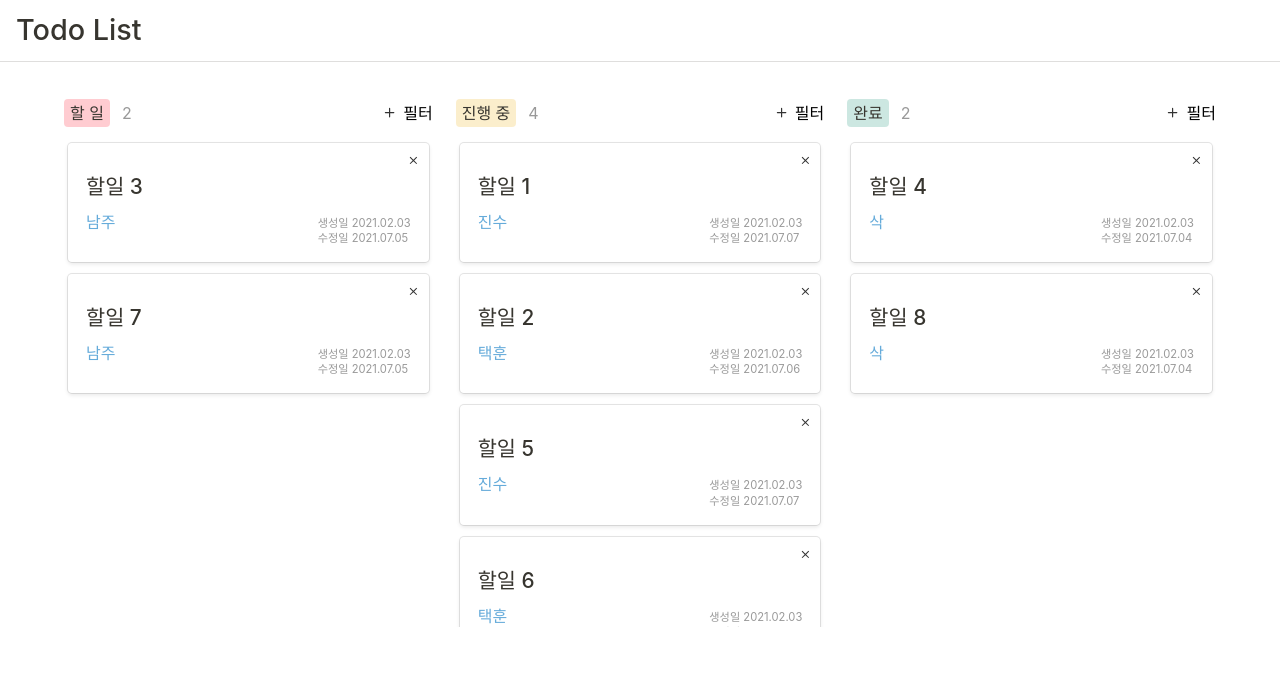
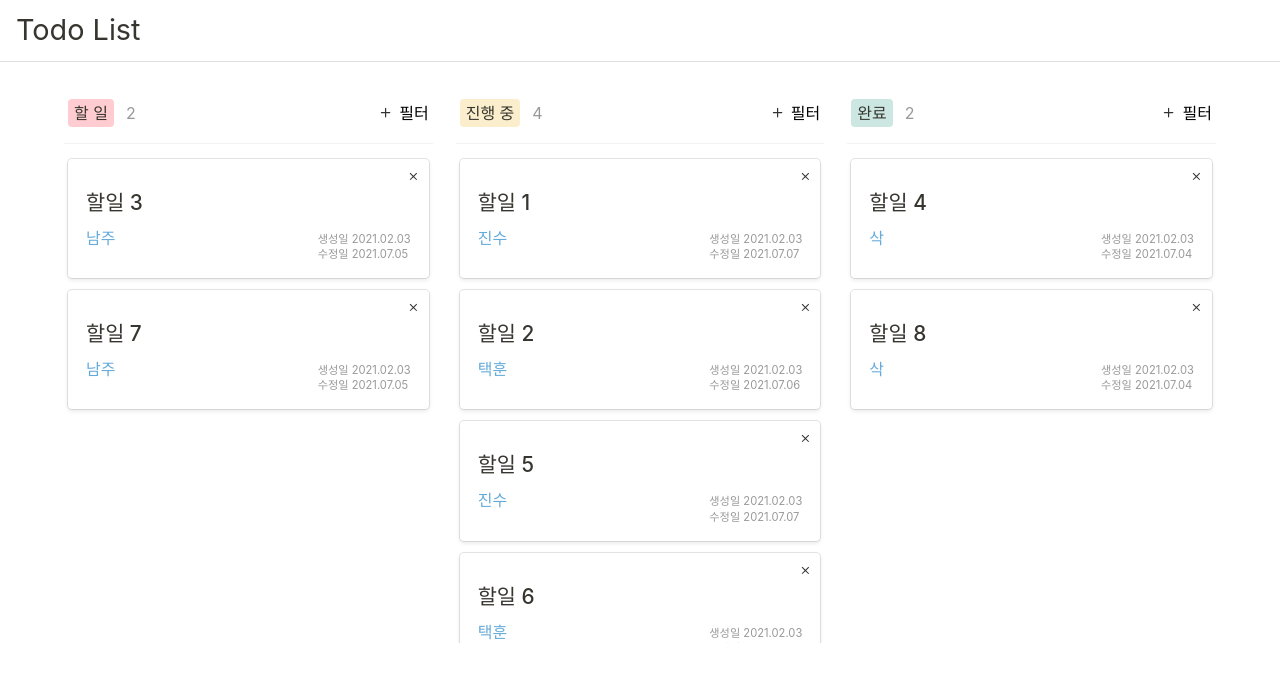
Before and after one commit to tech-hoon/pre-onboarding-8, a React (Create React App) app: page / in a window 1280 px wide. Shown: the top 682 px of the page. Built offline with nearby package versions, Linux system fonts and the light colour scheme.

Commit message:
Style[#18]: todo header 스타일 변경

```diff
--- a/src/components/common/Header.tsx
+++ b/src/components/common/Header.tsx
@@ -14,7 +14,7 @@ const HeaderWrapper = styled.h1`
 
   padding: 16px;
   font-size: 1.8em;
-  font-weight: 500;
+  font-weight: 400;
   box-shadow: rgb(55 53 47 / 16%) 0px 1px 0px;
 
   @media ${({ theme }) => theme.tablet} {
--- a/src/components/todos/TodoHeader.tsx
+++ b/src/components/todos/TodoHeader.tsx
@@ -23,11 +23,11 @@ const TodoHeader: React.FC<TodoHeaderProps> = ({ status, todoItems, setIsVisible
   );
 };
 
-function titleColor(status: string): string {
+const titleColor = (status: string): string => {
   if (status === '할 일') return `rgba(255, 0, 26, 0.2)`;
   else if (status === '진행 중') return `rgba(233, 168, 0, 0.2)`;
   else return `rgba(0, 135, 107, 0.2)`;
-}
+};
 
 const Wrapper = styled.div`
   width: 100%;
@@ -39,6 +39,8 @@ const Wrapper = styled.div`
     flex-direction: column;
     align-items: stretch;
   }
+  padding: 0 4px 16px;
+  box-shadow: rgb(55 53 47 / 16%) 0px 0.4px 0px;
 `;
 
 const Left = styled.div`
```
